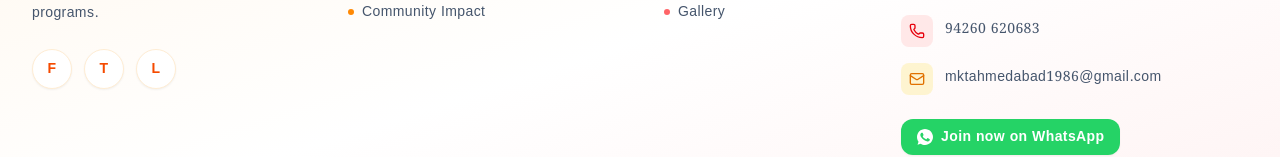
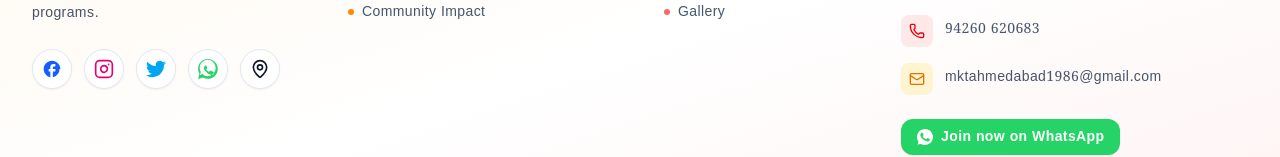
Before and after one commit to Pritesh55/ngo-website-v3, a Next.js app: page /contact in a window 1280 px wide. Shown: the part 1259-1416 px from the top of the page. Built offline with nearby package versions, Linux system fonts and the light colour scheme.

Commit message:
menu updated

```diff
--- a/src/components/header/menubar/Menu_item_with_dropdown.jsx
+++ b/src/components/header/menubar/Menu_item_with_dropdown.jsx
@@ -13,13 +13,17 @@ const Menu_item_with_dropdown = ({ menuItem: menuItem_Array }) => {
         </Link>
         {/* <!-- Dropdown Menu --> */}
         <ul className="absolute z-[99] left-6 mt-1.5 hidden group-hover:block bg-white shadow-md py-2  rounded-md w-max transition-all duration-300">
-          {menuItem_Array.dropdown.map((subItem, subIndex) => (
-            <li key={subItem.menuId}>
-              <Link href={subItem.href} className="block px-4 py-2 text-lightred hover:bg-orange-50 capitalize">
-                {subItem.label}
-              </Link>
-            </li>
-          ))}
+          {menuItem_Array.dropdown.map((subItem, subIndex) => {
+            const SubIcon = subItem.icon;
+            return (
+              <li key={subItem.menuId}>
+                <Link href={subItem.href} className="flex items-center gap-2 px-4 py-2 text-lightred hover:bg-orange-50 hover:text-ngo-primary transition-colors duration-250 capitalize">
+                  {SubIcon && <SubIcon className="w-4.5 h-4.5 text-ngo-primary" />}
+                  <span>{subItem.label}</span>
+                </Link>
+              </li>
+            )
+          })}
         </ul>
       </li>
     </>
--- a/src/components/header/menubar/menubar_v1.jsx
+++ b/src/components/header/menubar/menubar_v1.jsx
@@ -4,27 +4,27 @@ import Menu_item_without_dropdown from './Menu_item_without_dropdown';
 import Menu_item_with_dropdown from './Menu_item_with_dropdown';
 import Nav_btn from '../Nav_btn';
 import Link from 'next/link';
-import { Home, Info, GraduationCap, Image, Phone } from 'lucide-react';
+import { Home, Info, GraduationCap, Image, Phone, Activity, Handshake, Award, Trophy, User, Scissors, FileCheck, Laptop } from 'lucide-react';
 
 const menuItems = [
     { menuId: 1, label: 'Home', href: '/', icon: Home },
     {
         menuId: 2, label: 'About', href: '#', icon: Info,
         dropdown: [
-            { menuId: 2.1, label: 'About us', href: '/about-us' },
-            { menuId: 2.2, label: 'Our Activities', href: '/our-activity' },
-            { menuId: 2.6, label: 'Our Partners', href: '/our-partners' },
-            { menuId: 2.3, label: 'Success Stories', href: '/success-story' },
-            { menuId: 2.4, label: 'Achieved awards', href: '/awards' },
-            { menuId: 2.5, label: 'President Leadership', href: '/our-leadership' },
+            { menuId: 2.1, label: 'About us', href: '/about-us', icon: Info },
+            { menuId: 2.2, label: 'Our Activities', href: '/our-activity', icon: Activity },
+            { menuId: 2.6, label: 'Our Partners', href: '/our-partners', icon: Handshake },
+            { menuId: 2.3, label: 'Success Stories', href: '/success-story', icon: Award },
+            { menuId: 2.4, label: 'Achieved awards', href: '/awards', icon: Trophy },
+            { menuId: 2.5, label: 'President Leadership', href: '/our-leadership', icon: User },
         ]
     },
     {
         menuId: 3, label: 'Courses', href: '#', icon: GraduationCap,
         dropdown: [
-            { menuId: 3.1, label: 'સીવણ મશીન ઓપરેટર (Sewing)', href: '/courses/sewing-machine' },
-            { menuId: 3.3, label: 'સરકારી યોજના માર્ગદર્શન (Govt Schemes)', href: '/courses/government-schemes' },
-            { menuId: 3.4, label: 'MKT આઈટી કોર્ષ (MKT IT Courses)', href: '/courses/mkt-institute' },
+            { menuId: 3.1, label: 'સીવણ મશીન ઓપરેટર (Sewing)', href: '/courses/sewing-machine', icon: Scissors },
+            { menuId: 3.3, label: 'સરકારી યોજના માર્ગદર્શન (Govt Schemes)', href: '/courses/government-schemes', icon: FileCheck },
+            { menuId: 3.4, label: 'MKT આઈટી કોર્ષ (MKT IT Courses)', href: '/courses/mkt-institute', icon: Laptop },
         ]
     },
     { menuId: 4, label: 'gallery', href: '/gallery', icon: Image },
@@ -112,17 +112,21 @@ const Menubar_v1 = () => {
                                             id={`${item.label.toLowerCase()}-dropdown`}
                                             className={`${openMobileDropdown === item.menuId ? 'block' : 'hidden'} pl-8 border-l border-orange-200 space-y-1 mt-1 ml-2.5`}
                                         >
-                                            {item.dropdown.map((subItem, subIndex) => (
+                                            {item.dropdown.map((subItem, subIndex) => {
+                                                const SubIcon = subItem.icon;
+                                                return (
                                                     <li key={subItem.menuId}>
                                                         <Link
                                                             href={subItem.href}
                                                             onClick={() => set_Is_Mobile_Menu_Open(false)}
-                                                        className="block py-2 text-lg text-slate-700 hover:text-ngo-primary capitalize"
+                                                            className="flex items-center gap-2.5 py-2 text-[16px] md:text-[18px] text-emerald-700 font-medium hover:text-emerald-900 capitalize"
                                                         >
-                                                        {subItem.label}
+                                                            {SubIcon && <SubIcon className="w-4.5 h-4.5 text-emerald-600" />}
+                                                            <span>{subItem.label}</span>
                                                         </Link>
                                                     </li>
-                                            ))}
+                                                );
+                                            })}
                                         </ul>
                                     </li>
                                 ) : (
--- a/src/components/sections/footer.jsx
+++ b/src/components/sections/footer.jsx
@@ -1,5 +1,56 @@
 import { Mail, MapPin, Phone, ExternalLink } from 'lucide-react';
 import Link from 'next/link';
+
+const socialLinks = [
+    {
+        name: 'Facebook',
+        icon: (
+            <svg className="w-5 h-5 text-blue-600 fill-current" viewBox="0 0 24 24">
+                <path d="M22 12c0-5.52-4.48-10-10-10S2 6.48 2 12c0 4.84 3.44 8.87 8 9.8V15H8v-3h2V9.5C10 7.57 11.57 6 13.5 6H16v3h-2c-.55 0-1 .45-1 1v2h3v3h-3v6.95c4.56-.93 8-4.96 8-9.85z"/>
+            </svg>
+        ),
+        href: 'https://www.facebook.com',
+        hoverClass: 'hover:border-blue-300 hover:bg-blue-50'
+    },
+    {
+        name: 'Instagram',
+        icon: (
+            <svg className="w-5 h-5 text-pink-600 fill-none stroke-current" strokeWidth="2" strokeLinecap="round" strokeLinejoin="round" viewBox="0 0 24 24">
+                <rect x="2" y="2" width="20" height="20" rx="5" ry="5"/>
+                <path d="M16 11.37A4 4 0 1 1 12.63 8 4 4 0 0 1 16 11.37z"/>
+                <line x1="17.5" y1="6.5" x2="17.51" y2="6.5"/>
+            </svg>
+        ),
+        href: 'https://www.instagram.com',
+        hoverClass: 'hover:border-pink-300 hover:bg-pink-50'
+    },
+    {
+        name: 'Twitter',
+        icon: (
+            <svg className="w-5 h-5 text-sky-500 fill-current" viewBox="0 0 24 24">
+                <path d="M23.953 4.57a10 10 0 01-2.825.775 4.958 4.958 0 002.163-2.723c-.951.555-2.005.959-3.127 1.184a4.92 4.92 0 00-8.384 4.482C7.69 8.095 4.067 6.13 1.64 3.162a4.822 4.822 0 00-.666 2.475c0 1.71.87 3.213 2.188 4.096a4.904 4.904 0 01-2.228-.616v.06a4.923 4.923 0 003.946 4.827 4.996 4.996 0 01-2.212.085 4.936 4.936 0 004.604 3.417 9.867 9.867 0 01-6.102 2.105c-.39 0-.779-.023-1.17-.067a13.995 13.995 0 007.557 2.209c9.053 0 13.998-7.496 13.998-13.985 0-.21 0-.42-.015-.63A9.935 9.935 0 0024 4.59z"/>
+            </svg>
+        ),
+        href: 'https://twitter.com',
+        hoverClass: 'hover:border-sky-300 hover:bg-sky-50'
+    },
+    {
+        name: 'WhatsApp',
+        icon: (
+            <svg className="w-5 h-5 text-[#25D366] fill-current" viewBox="0 0 24 24">
+                <path d="M.057 24l1.687-6.163c-1.041-1.804-1.588-3.849-1.587-5.946C.003 5.324 5.328 0 11.859 0c3.166.001 6.141 1.233 8.378 3.472 2.238 2.24 3.466 5.216 3.464 8.385-.004 6.535-5.33 11.859-11.861 11.859-2.002-.001-3.97-.509-5.713-1.479L0 24zm6.59-4.846c1.6.95 3.16 1.455 4.703 1.456 5.405 0 9.803-4.394 9.806-9.799.002-2.618-1.012-5.08-2.859-6.93C16.402 2.03 13.932 1.015 11.86 1.015c-5.409 0-9.809 4.397-9.813 9.803-.001 1.636.433 3.23 1.258 4.643l-.995 3.635 3.737-.98zM17.18 14.8c-.29-.145-1.72-.85-1.985-.946-.266-.097-.46-.144-.654.145-.19.29-.737.946-.906 1.137-.167.19-.335.213-.625.069-1.394-.697-2.3-1.21-3.21-2.78-.24-.415.24-.385.69-.77.12-.1.24-.24.36-.36.12-.12.16-.2.24-.34.08-.14.04-.26-.02-.38-.06-.12-.654-1.577-.897-2.153-.235-.567-.478-.49-.654-.498-.17-.008-.363-.01-.555-.01-.19 0-.5.07-.76.36-.26.29-1 1.02-1 2.49 0 1.47 1.07 2.89 1.21 3.08.14.19 2.1 3.21 5.09 4.51.71.31 1.27.5 1.7.63.72.23 1.37.2 1.88.12.57-.08 1.72-.7 1.96-1.38.24-.68.24-1.26.17-1.38-.07-.12-.26-.19-.55-.335z"/>
+            </svg>
+        ),
+        href: 'https://wa.me/919426062068?text=Join%20now',
+        hoverClass: 'hover:border-emerald-300 hover:bg-emerald-50'
+    },
+    {
+        name: 'Google Map',
+        icon: <MapPin className="w-5 h-5 text-red-650" />,
+        href: 'https://www.google.com/maps/place/MANAV+KALYAN+TRUST/@23.0720672,72.5124606,13z/data=!4m6!3m5!1s0x395e834433dac7e3:0x6098b80bc73d2bdd!8m2!3d23.0747676!4d72.535598!16s%2Fg%2F11ddwgd7wq?entry=ttu&g_ep=EgoyMDI2MDYwMS4wIKXMDSoASAFQAw%3D%3D',
+        hoverClass: 'hover:border-red-300 hover:bg-red-50'
+    }
+];
 
 export function Footer() {
     return (
@@ -20,14 +71,17 @@ export function Footer() {
                             Empowering entrepreneurs and transforming lives through sustainable business development and social impact programs.
                         </p>
                         <div className="flex gap-3 mt-2">
-                            {['Facebook', 'Twitter', 'LinkedIn'].map((social) => (
-                                <button
-                                    key={social}
-                                    className="w-10 h-10 rounded-full bg-white border border-orange-100 hover:border-orange-300 hover:bg-orange-50 transition-all flex items-center justify-center shadow-xs cursor-pointer animate-none hover:scale-105"
-                                    aria-label={social}
+                            {socialLinks.map((social) => (
+                                <a
+                                    key={social.name}
+                                    href={social.href}
+                                    target="_blank"
+                                    rel="noopener noreferrer"
+                                    className={`w-10 h-10 rounded-full bg-white border border-slate-200 transition-all flex items-center justify-center shadow-xs cursor-pointer hover:scale-105 ${social.hoverClass}`}
+                                    aria-label={social.name}
                                 >
-                                    <span className="text-sm font-bold text-orange-600">{social[0]}</span>
-                                </button>
+                                    {social.icon}
+                                </a>
                             ))}
                         </div>
                     </div>
```
Lines whose indentation alone changed are shown as unchanged.
